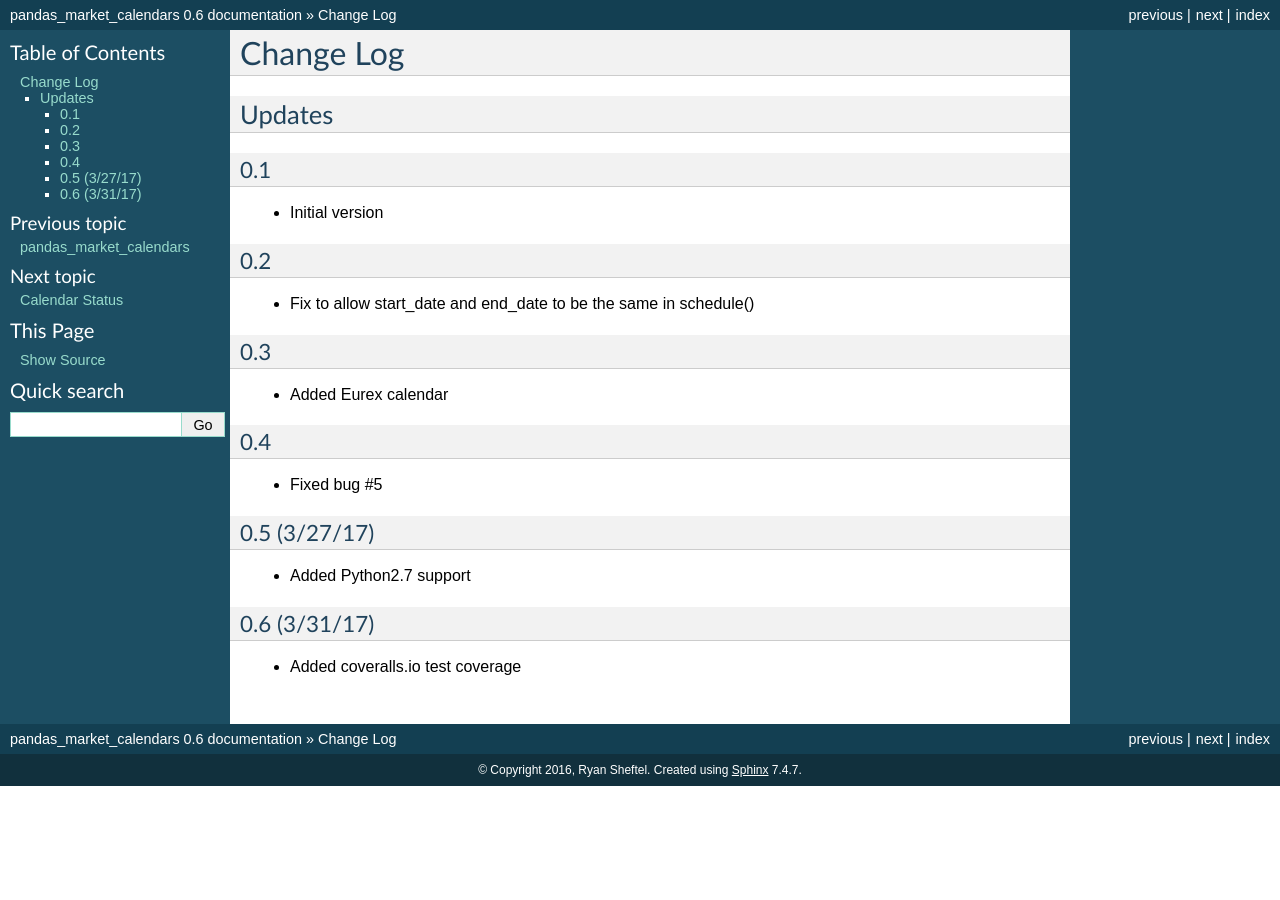
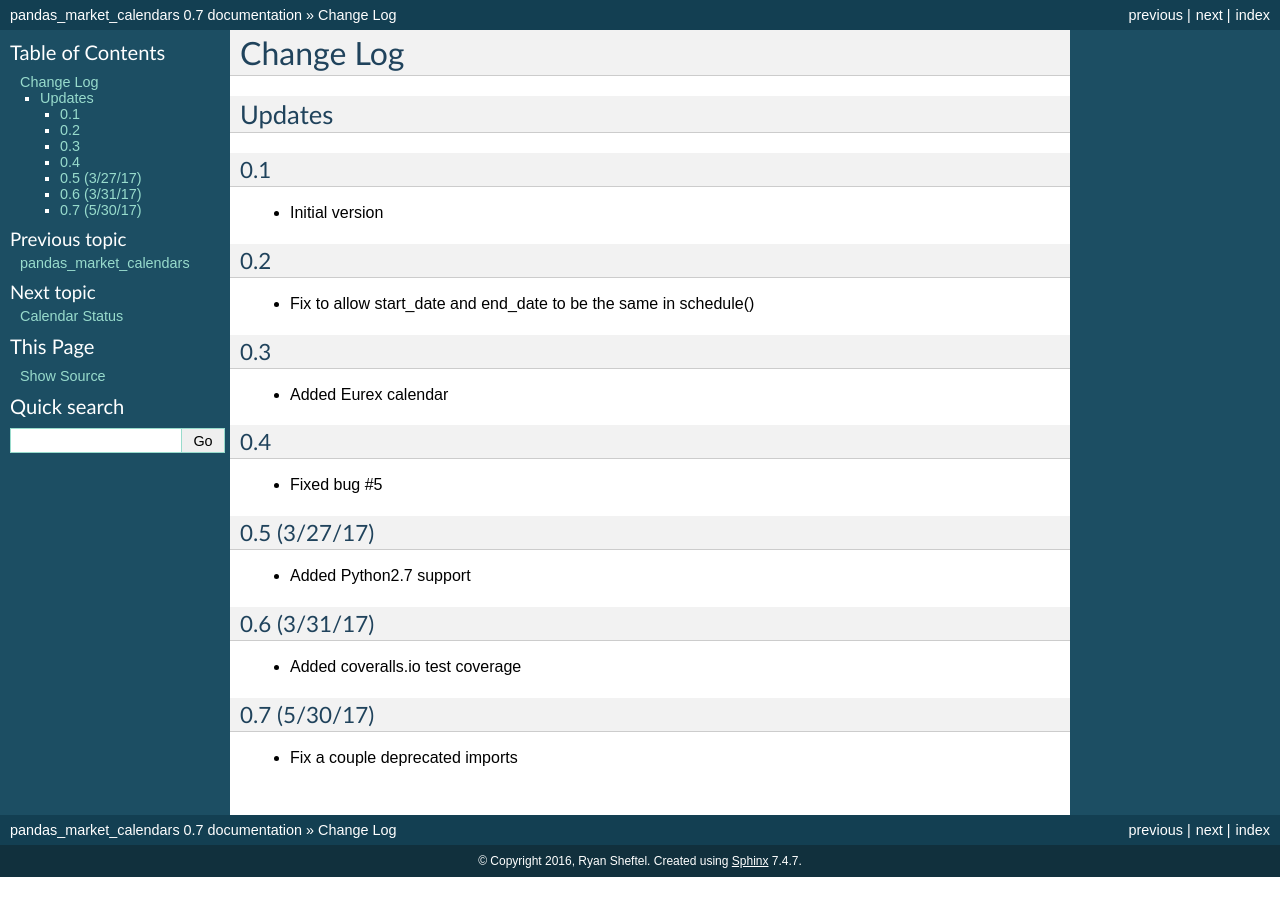
Before and after one commit to rsheftel/pandas_market_calendars, a Sphinx documentation site: the page built from docs/change_log.rst, in a window 1280 px wide. Built offline with Sphinx 7.4.7, drawn with Linux system fonts in a browser that asks for light colours.

Commit message:
Bump version to 0.7

```diff
--- a/docs/change_log.rst
+++ b/docs/change_log.rst
@@ -26,3 +26,7 @@ Updates
 0.6 (3/31/17)
 ~~~~~~~~~~~~~
 - Added coveralls.io test coverage
+
+0.7 (5/30/17)
+~~~~~~~~~~~~~
+- Fix a couple deprecated imports
--- a/docs/conf.py
+++ b/docs/conf.py
@@ -61,9 +61,9 @@ author = 'Ryan Sheftel'
 # built documents.
 #
 # The short X.Y version.
-version = '0.6'
+version = '0.7'
 # The full version, including alpha/beta/rc tags.
-release = '0.6'
+release = '0.7'
 
 # The language for content autogenerated by Sphinx. Refer to documentation
 # for a list of supported languages.
--- a/pandas_market_calendars/__init__.py
+++ b/pandas_market_calendars/__init__.py
@@ -17,7 +17,7 @@
 from .market_calendar import MarketCalendar
 from .calendar_utils import get_calendar, merge_schedules, date_range
 
-__version__ = "0.6"
+__version__ = "0.7"
 
 __all__ = [
     'MarketCalendar',
--- a/setup.py
+++ b/setup.py
@@ -18,7 +18,7 @@ with open(path.join(here, 'README.rst'), encoding='utf-8') as f:
 
 setup(
     name='pandas_market_calendars',
-    version='0.6',
+    version='0.7',
 
     description='Market and exchange trading calendars for pandas',
     long_description=long_description,
```
